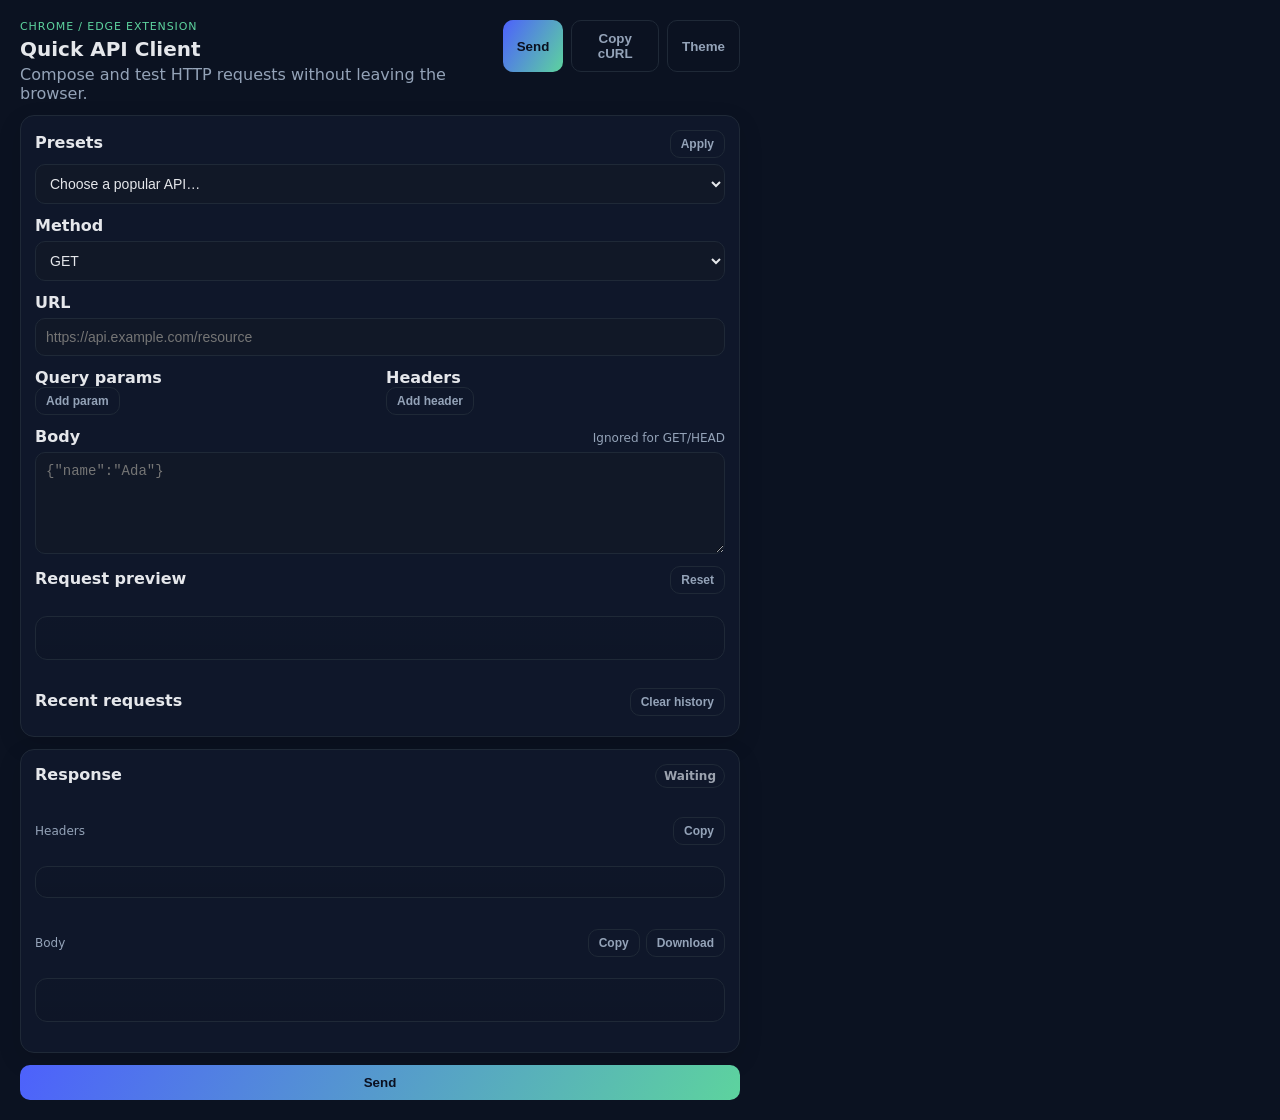
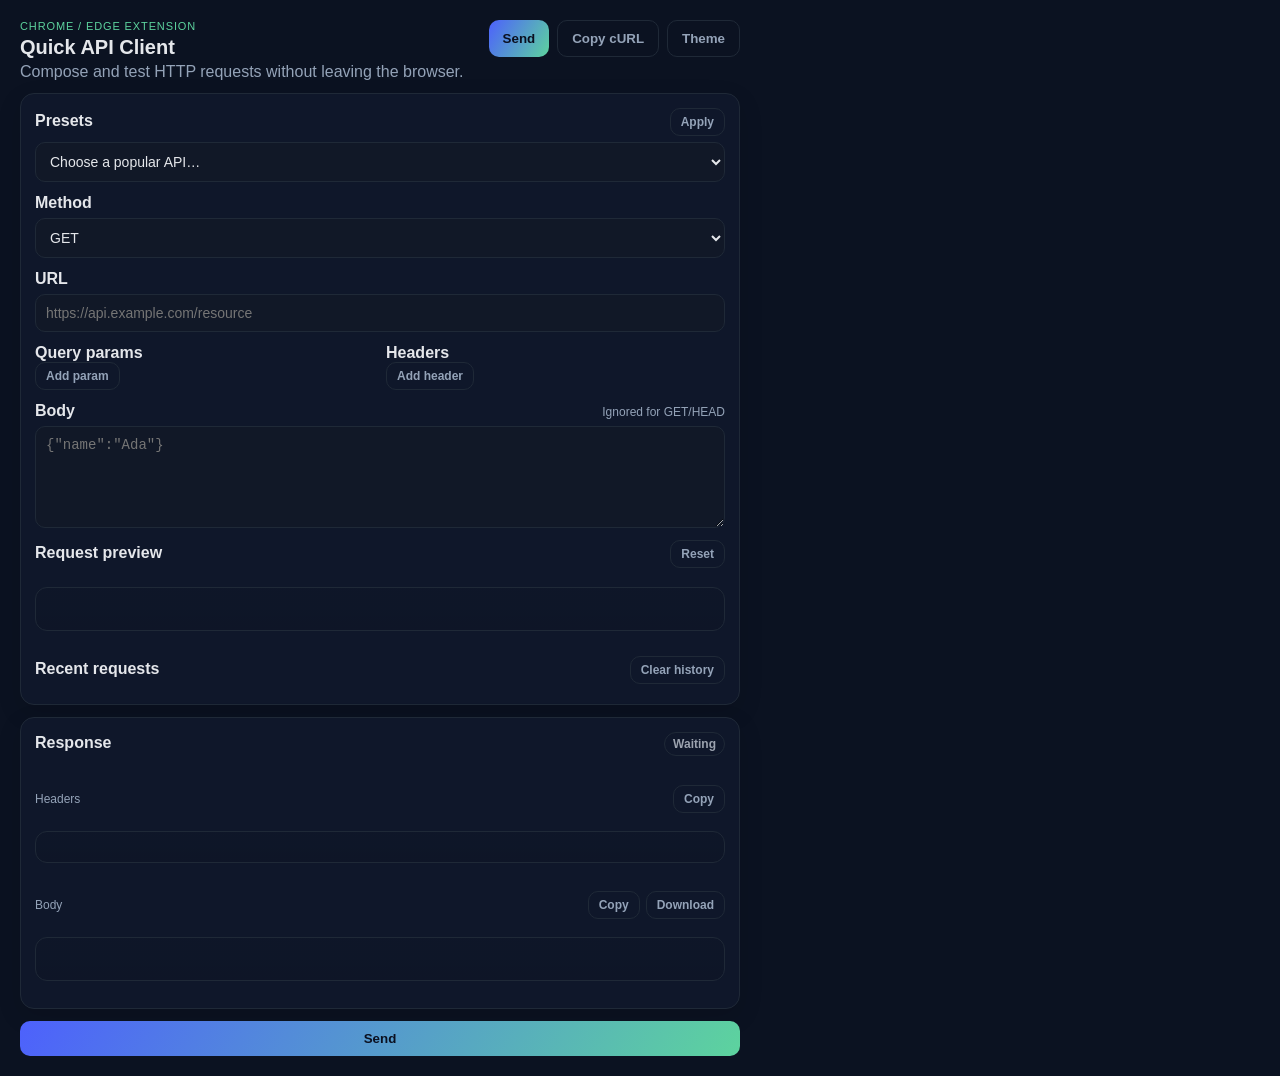

Polish UI, improve accessibility, add help modal and better error handling

--- a/popup.css
+++ b/popup.css
@@ -1,5 +1,5 @@
 :root {
-  --font: "Inter", system-ui, -apple-system, BlinkMacSystemFont, "Segoe UI", sans-serif;
+  --font: -apple-system, BlinkMacSystemFont, "Segoe UI", Roboto, "Helvetica Neue", Arial, sans-serif;
   --accent: #5dd39e;
   --accent-2: #4d61fc;
   --border: #1f2937;
@@ -8,6 +8,7 @@
   --ink: #e5e7eb;
   --muted: #94a3b8;
   --input: #111827;
+  --focus-ring: rgba(93, 211, 158, 0.5);
 }
 
 body[data-theme="dark"] {
@@ -17,6 +18,7 @@ body[data-theme="dark"] {
   --ink: #e5e7eb;
   --muted: #94a3b8;
   --input: #111827;
+  --focus-ring: rgba(93, 211, 158, 0.5);
   color-scheme: dark;
 }
 
@@ -27,6 +29,7 @@ body[data-theme="light"] {
   --ink: #0f172a;
   --muted: #475569;
   --input: #ffffff;
+  --focus-ring: rgba(77, 97, 252, 0.5);
   color-scheme: light;
 }
 
@@ -89,9 +92,19 @@ button {
   cursor: pointer;
   transition: transform 120ms ease, border-color 120ms ease;
   font-weight: 600;
+  font-family: inherit;
 }
 
 button:hover { transform: translateY(-1px); border-color: var(--accent); }
+
+button:focus-visible {
+  outline: 2px solid var(--focus-ring);
+  outline-offset: 2px;
+}
+
+button:active {
+  transform: translateY(0);
+}
 
 button.primary {
   background: linear-gradient(120deg, var(--accent-2), var(--accent));
@@ -145,10 +158,19 @@ input, select, textarea {
   background: var(--input);
   color: var(--ink);
   font-size: 14px;
+  font-family: inherit;
+  transition: border-color 120ms ease;
+}
+
+input:focus, select:focus, textarea:focus {
+  outline: none;
+  border-color: var(--accent);
+  box-shadow: 0 0 0 3px var(--focus-ring);
 }
 
 textarea {
-  font-family: "SFMono-Regular", Consolas, Menlo, monospace;
+  font-family: "SFMono-Regular", Consolas, "Courier New", monospace;
+  resize: vertical;
 }
 
 .kv-list {
@@ -222,7 +244,9 @@ textarea {
   white-space: pre-wrap;
   word-break: break-word;
   min-height: 44px;
-  font-family: "SFMono-Regular", Consolas, Menlo, monospace;
+  font-family: "SFMono-Regular", Consolas, "Courier New", monospace;
+  font-size: 13px;
+  line-height: 1.5;
   overflow: auto;
 }
 
@@ -312,12 +336,18 @@ button.loading::after {
   background: transparent;
   color: var(--muted);
   font-weight: 600;
+  font-family: inherit;
   transition: transform 120ms ease, border-color 120ms ease;
 }
 
 .link-button:hover {
   transform: translateY(-1px);
   border-color: var(--accent);
+}
+
+.link-button:focus-visible {
+  outline: 2px solid var(--focus-ring);
+  outline-offset: 2px;
 }
 
 .history-list {
@@ -340,6 +370,11 @@ button.loading::after {
   transform: translateY(-1px);
 }
 
+.history-item:focus-visible {
+  outline: 2px solid var(--focus-ring);
+  outline-offset: 2px;
+}
+
 .history-item .title {
   font-weight: 700;
   color: var(--ink);
@@ -348,6 +383,7 @@ button.loading::after {
 .history-item .meta {
   color: var(--muted);
   margin-top: 2px;
+  font-size: 12px;
 }
 
 .modal {
@@ -417,6 +453,35 @@ button.loading::after {
   display: flex;
   flex-direction: column;
   gap: 12px;
+}
+
+.shortcuts-list {
+  display: flex;
+  flex-direction: column;
+  gap: 10px;
+}
+
+.shortcut-item {
+  display: flex;
+  justify-content: space-between;
+  align-items: center;
+  padding: 8px 0;
+}
+
+.shortcut-item kbd {
+  background: var(--input);
+  border: 1px solid var(--border);
+  border-radius: 6px;
+  padding: 4px 8px;
+  font-family: "SFMono-Regular", Consolas, "Courier New", monospace;
+  font-size: 12px;
+  color: var(--accent);
+  font-weight: 600;
+}
+
+.shortcut-item span {
+  color: var(--muted);
+  font-size: 14px;
 }
 
 @media (max-width: 540px) {
